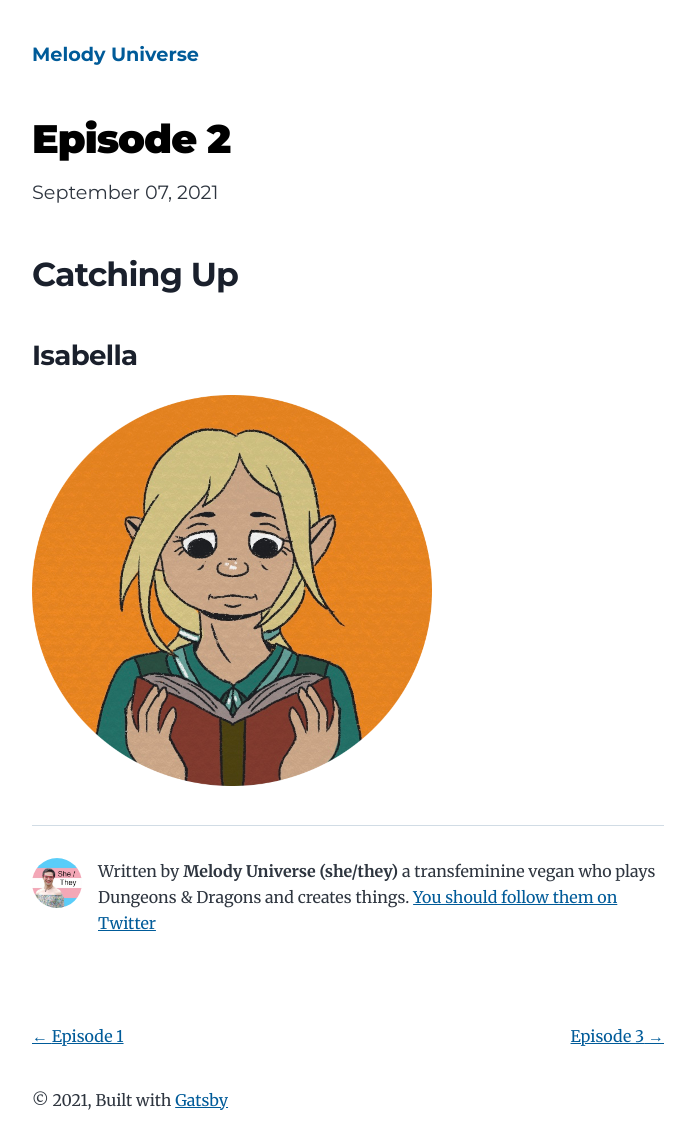
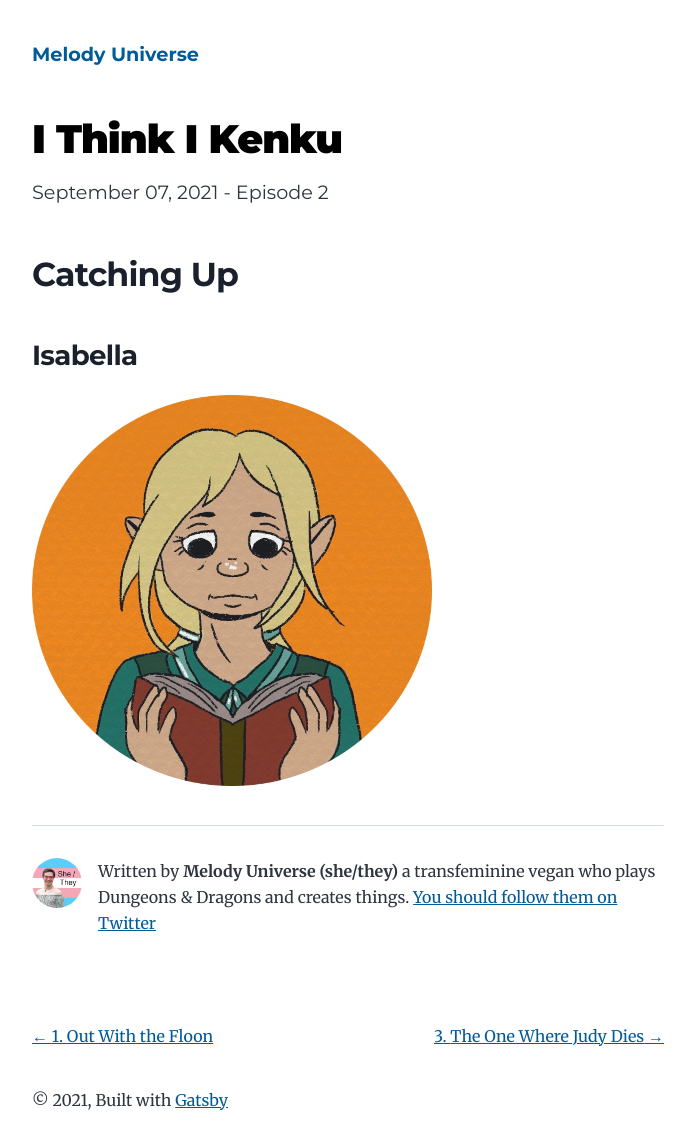
Before and after one commit to melody-universe/personal-website, a Gatsby site: page /episode-2/ in a window 1280 px wide. Shown: the whole page, without its empty margins (292-987 px from the left). Built offline with nearby package versions, Linux system fonts and the light colour scheme; Gatsby itself is replaced by a stand-in of ours.

Commit message:
tinkering with display setup

```diff
--- a/content/blog/episode-1/index.md
+++ b/content/blog/episode-1/index.md
@@ -1,7 +1,7 @@
 ---
-title: Episode 1
+title: Out With the Floon
 date: "2021-08-31T18:00:00.000Z"
-description: "Out With the Floon"
+description: "Episode 1"
 ---
 
 ## Meeting at the Yawning Portal
--- a/content/blog/episode-2/index.md
+++ b/content/blog/episode-2/index.md
@@ -1,7 +1,8 @@
 ---
-title: Episode 2
+title: I Think I Kenku
+episode: 2
 date: "2021-09-07T18:00:00.000Z"
-description: "I Think I Kenku"
+description: "Episode 2"
 ---
 
 ## Catching Up
--- a/content/blog/episode-3/index.md
+++ b/content/blog/episode-3/index.md
@@ -1,7 +1,7 @@
 ---
-title: Episode 3
+title: The One Where Judy Dies
 date: "2021-09-23T18:30:00.000Z"
-description: "The One Where Judy Dies"
+description: "Episode 3"
 ---
 
 ## In the Sewers
--- a/gatsby-config.js
+++ b/gatsby-config.js
@@ -115,8 +115,8 @@ module.exports = {
         name: `Melody Universe`,
         short_name: `MUniverse`,
         start_url: `/`,
-        background_color: `#ffffff`,
-        theme_color: `#663399`,
+        background_color: `#150a21`,
+        theme_color: `#f7dbf6`,
         display: `minimal-ui`,
         icon: `src/images/icon.png`, // This path is relative to the root of the site.
       },
--- a/src/style.css
+++ b/src/style.css
@@ -71,6 +71,7 @@
 }
 
 html {
+  /* background: var(--background); */
   line-height: var(--lineHeight-normal);
   font-size: var(--fontSize-root);
   -webkit-font-smoothing: antialiased;
--- a/src/templates/blog-post.js
+++ b/src/templates/blog-post.js
@@ -23,7 +23,7 @@ const BlogPostTemplate = ({ data, location }) => {
       >
         <header>
           <h1 itemProp="headline">{post.frontmatter.title}</h1>
-          <p>{post.frontmatter.date}</p>
+          <p>{post.frontmatter.date} - {post.frontmatter.description}</p>
         </header>
         <section
           dangerouslySetInnerHTML={{ __html: post.html }}
@@ -47,14 +47,14 @@ const BlogPostTemplate = ({ data, location }) => {
           <li>
             {previous && (
               <Link to={previous.fields.slug} rel="prev">
-                ← {previous.frontmatter.title}
+                ← {previous.frontmatter.description.replace("Episode ", "")}. {previous.frontmatter.title}
               </Link>
             )}
           </li>
           <li>
             {next && (
               <Link to={next.fields.slug} rel="next">
-                {next.frontmatter.title} →
+                {next.frontmatter.description.replace("Episode ", "")}. {next.frontmatter.title} →
               </Link>
             )}
           </li>
@@ -93,6 +93,7 @@ export const pageQuery = graphql`
       }
       frontmatter {
         title
+        description
       }
     }
     next: markdownRemark(id: { eq: $nextPostId }) {
@@ -101,6 +102,7 @@ export const pageQuery = graphql`
       }
       frontmatter {
         title
+        description
       }
     }
   }
```
